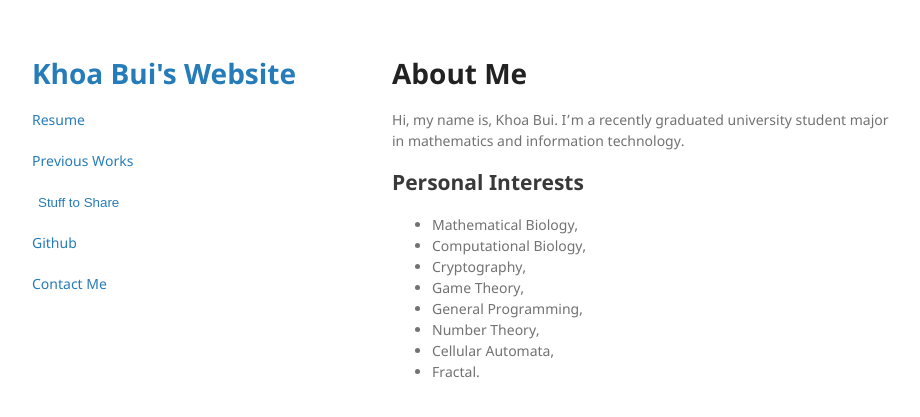
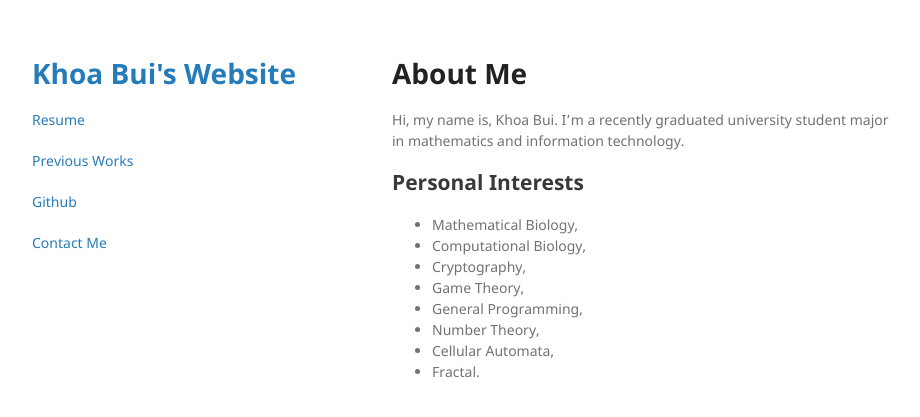
Before and after one commit to khoabuiv/khoabuiv.github.io, a Jekyll site: the page built from index.md, in a window 1280 px wide. Shown: the top 417 px of the page, without its empty margins (178-1098 px from the left). Built offline with Jekyll 4.4.1, drawn with Linux system fonts in a browser that asks for light colours; our own code applies the rules of GitHub Pages for plain Markdown files.

Commit message:
Update jekyll-theme-minimal.scss

```diff
--- a/_sass/jekyll-theme-minimal.scss
+++ b/_sass/jekyll-theme-minimal.scss
@@ -65,7 +65,7 @@ a:hover small {
 .dropdown {
   margin:0 0 20px;
   text-decoration:none;
-  display: inline-block;
+  display: none;
   position:static;
 }
 
@@ -80,12 +80,12 @@ a:hover small {
 .dropdown-content a {
   color: #267CB9;
   text-decoration: none;
-  display: block;
+  display: none;
 }
 
-.dropdown-content a:hover {background-color: #dddddda3;}
+.dropdown-content a:hover {color: #069;}
 
-.dropdown:hover .dropbtn {background-color: #267cb99f;}
+.dropdown:hover .dropbtn {color: #069;}
 
 
 
```
